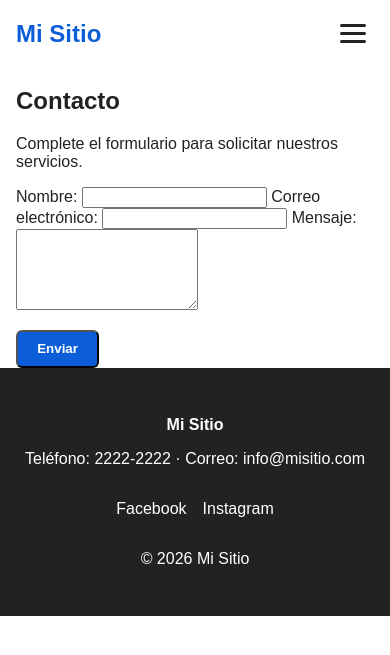
After one commit to Fabio131098/Lavado-de-autos, a PHP site: page /contacto.php in a window 390 px wide. The commit adds this page. Shown: the top 655 px of the page. Run offline with PHP 8.4, Linux system fonts and the light colour scheme.

Commit message:
Proyecto web con PHP JavaScript y diseño responsive

```diff
--- /dev/null
+++ b/contacto.php
@@ -0,0 +1,27 @@
+
+<?php include "header.php"; ?>
+
+<main class="contenedor">
+    <section class="contacto">
+        <h1>Contacto</h1>
+        <p>Complete el formulario para solicitar nuestros servicios.</p>
+
+        <form action="enviar.php" method="post" class="formulario" id="formulario">
+
+            <label for="nombre">Nombre:</label>
+            <input type="text" id="nombre" name="nombre" required>
+
+            <label for="correo">Correo electrónico:</label>
+            <input type="email" id="correo" name="correo" required>
+
+            <label for="mensaje">Mensaje:</label>
+            <textarea id="mensaje" name="mensaje" rows="5" required></textarea>
+
+            <p id="mensajes" aria-live="polite"></p>
+
+            <button type="submit" class="boton">Enviar</button>
+        </form>
+    </section>
+</main>
+
+<?php include "footer.php"; ?>
--- a/css/estilos.css
+++ b/css/estilos.css
@@ -1,6 +1,9 @@
-*, *::before, *::after { box-sizing: border-box; }
-body { margin: 0; font-family: Arial, sans-serif; color: var(--color-texto); }
-img { max-width: 100%; height: auto; }
+
+/* RESET Y VARIABLES */
+
+*, *::before, *::after {
+    box-sizing: border-box;
+}
 
 :root {
     --color-principal: #0b5ed7;
@@ -8,62 +11,106 @@ img { max-width: 100%; height: auto; }
     --ancho-max: 1140px;
 }
 
-.contenedor{
+body {
+    margin: 0;
+    font-family: Arial, sans-serif;
+    color: var(--color-texto);
+}
+
+img {
+    max-width: 100%;
+    height: auto;
+}
+
+.contenedor {
     width: 100%;
     max-width: var(--ancho-max);
     margin: 0 auto;
     padding: 0 1rem;
 }
-.header{
+
+/* HEADER Y MENÚ */
+
+.header {
     display: flex;
     justify-content: space-between;
     align-items: center;
+    flex-wrap: wrap;
     padding: 1rem;
-    flex-wrap: wrap;
 }
+
 .logo {
     font-size: 1.5rem;
     font-weight: bold;
     color: var(--color-principal);
     text-decoration: none;
+}
 
+.menu {
+    display: none;
+    width: 100%;
 }
-.menu ul{
+
+.menu ul {
     display: flex;
     gap: 1rem;
     list-style: none;
     margin: 0;
     padding: 0;
 }
-.menu a{
+
+.menu a {
     color: var(--color-texto);
     text-decoration: none;
 }
-.menu a:hover{
-    color:var(--color-principal)
+
+.menu a:hover {
+    color: var(--color-principal);
 }
+
+.menu.abierto {
+    display: block;
+}
+
+.menu.abierto ul {
+    flex-direction: column;
+    padding-top: 1rem;
+}
+
+/* HAMBURGUESA */
+
 .hamburguesa {
     display: flex;
     flex-direction: column;
     gap: 5px;
     padding: .5rem;
-    background: non;
+    background: none;
     border: 0;
     cursor: pointer;
 }
-.hamburguesa span{
+
+.hamburguesa span {
     display: block;
-    width: 25px;
+    width: 26px;
     height: 3px;
-    background-color: var(--color-texto);
+    background: var(--color-texto);
     border-radius: 2px;
     transition: transform .2s, opacity .2s;
+}
 
+.hamburguesa.activo span:nth-child(1) {
+    transform: translateY(8px) rotate(45deg);
 }
-.hamburguesa.activo span:nth-child(1) { transform: translateY(-8px) rotate(45deg); }
-.hamburguesa.activo span:nth-child(2) {opacity: 0;}
-.hamburguesa.activo span:nth-child(3) {transform: translateY(-8px) rotate(-45deg);}
 
+.hamburguesa.activo span:nth-child(2) {
+    opacity: 0;
+}
+
+.hamburguesa.activo span:nth-child(3) {
+    transform: translateY(-8px) rotate(-45deg);
+}
+
+/* PORTADA */
 
 .portada {
     padding: 3rem 1rem;
@@ -71,10 +118,31 @@ padding: 0;
     background: var(--color-principal);
     color: white;
 }
-.portada h1{
+
+.portada h1 {
     margin: 0 0 1rem;
     font-size: 1.8rem;
 }
+
+/* BOTONES */
+
+.boton {
+    display: inline-block;
+    padding: .6rem 1.2rem;
+    background: var(--color-principal);
+    color: white;
+    text-decoration: none;
+    border-radius: 6px;
+    font-weight: bold;
+}
+
+.portada .boton {
+    background: white;
+    color: var(--color-principal);
+}
+
+/* FOOTER */
+
 .footer {
     display: flex;
     flex-direction: column;
--- /dev/null
+++ b/footer.php
@@ -0,0 +1,25 @@
+<footer class="footer">
+    <div>
+        <p><strong>Mi Sitio</strong></p>
+        <p>Teléfono: 2222-2222 · Correo: info@misitio.com</p>
+    </div>
+
+    <ul class="redes">
+        <li>
+            <a href="https://www.facebook.com/" target="_blank" rel="noopener">
+                Facebook
+            </a>
+        </li>
+        <li>
+            <a href="https://www.instagram.com/" target="_blank" rel="noopener">
+                Instagram
+            </a>
+        </li>
+    </ul>
+
+    <p>&copy; 2026 Mi Sitio</p>
+</footer>
+
+<script src="js/main.js" defer></script>
+</body>
+</html>
--- /dev/null
+++ b/header.php
@@ -0,0 +1,28 @@
+<!DOCTYPE html>
+<html lang="es">
+<head>
+    <meta charset="UTF-8">
+    <meta name="viewport" content="width=device-width, initial-scale=1.0">
+    <title>Mi Sitio</title>
+    <link rel="stylesheet" href="css/estilos.css">
+</head>
+<body>
+
+<header class="header">
+    <a href="index.php" class="logo">Mi Sitio</a>
+
+    <button class="hamburguesa" id="btnMenu" type="button">
+        <span></span>
+        <span></span>
+        <span></span>
+    </button>
+
+    <nav class="menu" id="menu">
+        <ul>
+            <li><a href="index.php">Inicio</a></li>
+            <li><a href="nosotros.php">Nosotros</a></li>
+            <li><a href="servicios.php">Servicios</a></li>
+            <li><a href="contacto.php">Contacto</a></li>
+        </ul>
+    </nav>
+</header>
--- a/js/main.js
+++ b/js/main.js
@@ -1,38 +1,103 @@
-const btnMenu = document.querySelector("#btnmenu");
+
+/* MENÚ HAMBURGUESA */
+
+const btnMenu = document.querySelector("#btnMenu");
 const menu = document.querySelector("#menu");
 
+if (btnMenu && menu) {
+    btnMenu.addEventListener("click", () => {
+        menu.classList.toggle("abierto");
+        btnMenu.classList.toggle("activo");
+    });
+
+    document.querySelectorAll("#menu a").forEach(enlace => {
+        enlace.addEventListener("click", () => {
+            menu.classList.remove("abierto");
+            btnMenu.classList.remove("activo");
+        });
+    });
+}
 
 
+/* ACCORDION */
 
-btnMenu.addEventListener("click", () =>{
-    menu.classList.toggle("abierto");
-    btnMenu.classList.toggle("activo");
-}) ;
+const titulos = document.querySelectorAll(".accordion .titulo");
 
-//cerrar menu al hacer click en un enlace
+titulos.forEach(titulo => {
+    titulo.addEventListener("click", () => {
+        const item = titulo.parentElement;
 
-document.querySelectorAll("#menu a").forEach((enlace) => {
-    enlace.addEventListener("click", () => {
-        menu.classList.remove("abierto");
-        btnMenu.classList.remove("activo");
+        document.querySelectorAll(".accordion .item").forEach(otro => {
+            if (otro !== item) {
+                otro.classList.remove("activo");
+            }
+        });
+
+        item.classList.toggle("activo");
     });
-}   );
+});
 
 
+/* TARJETAS DINÁMICAS */
 
-//acordeon
+const servicios = [
+    { titulo: "Lavado exterior", precio: 8000, img: "img/imagen1.jpg" },
+    { titulo: "Pulido", precio: 15000, img: "img/imagen2.jpg" },
+    { titulo: "Encerado", precio: 12000, img: "img/imagen3.jpg" },
+    { titulo: "Lavado interior", precio: 10000, img: "img/imagen4.jpg" },
+    { titulo: "Limpieza profunda", precio: 20000, img: "img/imagen5.jpg" },
+    { titulo: "Lavado completo", precio: 25000, img: "img/imagen6.jpg" }
+];
 
-titulos.forEach((titulo) =>{
-    titulo.addEventListener("click", () => {
-        const item= titulo.parentElement;
+const contenedor = document.querySelector("#cards");
+
+function pintarCards(lista) {
+    contenedor.innerHTML = "";
+
+    lista.forEach(servicio => {
+        const art = document.createElement("article");
+        art.classList.add("tarjeta");
+
+        art.innerHTML = `
+            <img src="${servicio.img}" alt="${servicio.titulo}">
+            <h3>${servicio.titulo}</h3>
+            <p>₡${servicio.precio}</p>
+        `;
+
+        contenedor.appendChild(art);
+    });
+}
+
+if (contenedor) {
+    pintarCards(servicios);
+}
 
 
-        document.querySelectorAll(".acordion .item").forEach(otro => {
-            if(otro !== item) otro.classList.remove("activo");
-        });
-        item.classList.toggle("activo");
-        });
+/* VALIDACIÓN DEL FORMULARIO */
 
+const formulario = document.querySelector("#formulario");
+
+if (formulario) {
+    formulario.addEventListener("submit", (evento) => {
+        const nombre = document.querySelector("#nombre").value.trim();
+        const correo = document.querySelector("#correo").value.trim();
+        const mensaje = document.querySelector("#mensaje").value.trim();
+        const mensajes = document.querySelector("#mensajes");
+
+        if (nombre === "" || correo === "" || mensaje === "") {
+            evento.preventDefault();
+            mensajes.textContent = "Todos los campos son obligatorios.";
+            mensajes.style.color = "red";
+            return;
+        }
+
+        if (!/^[^\s@]+@[^\s@]+\.[^\s@]+$/.test(correo)) {
+            evento.preventDefault();
+            mensajes.textContent = "Ingrese un correo electrónico válido.";
+            mensajes.style.color = "red";
+            return;
+        }
+
+        mensajes.textContent = "";
     });
 }
-)
```
Also changed, not shown: other parts of css/estilos.css (+55 -26 lines), contacto.html (renamed from js/contacto.html, +14 -0 lines), enviar.php (added, +44 -0 lines), gracias.php (added, +17 -0 lines), index.php (added, +72 -0 lines), nosotros.php (added, +24 -0 lines), servicios.php (added, +24 -0 lines), index.html (renamed from js/index.html), nosotros.html (renamed from js/nosotros.html), servicios.html (renamed from js/servicios.html), 1 other file. Lines whose indentation alone changed are shown as unchanged.
